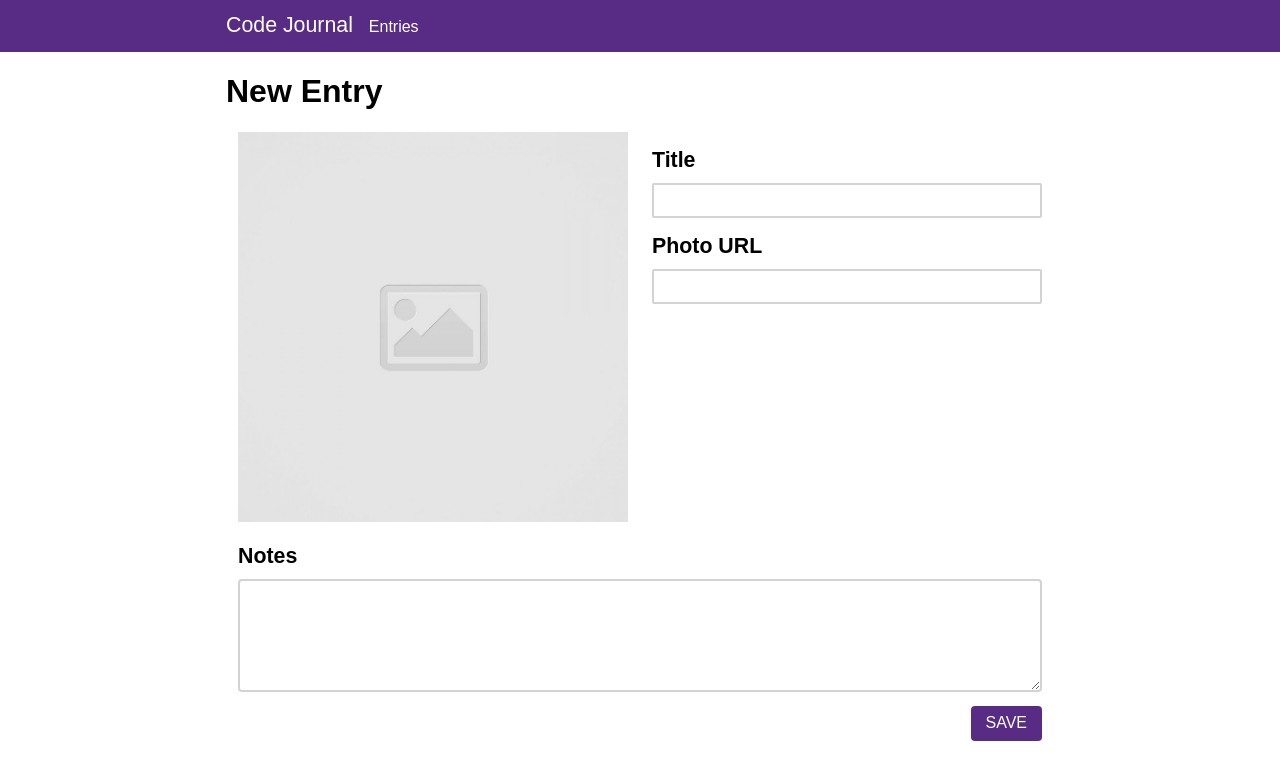
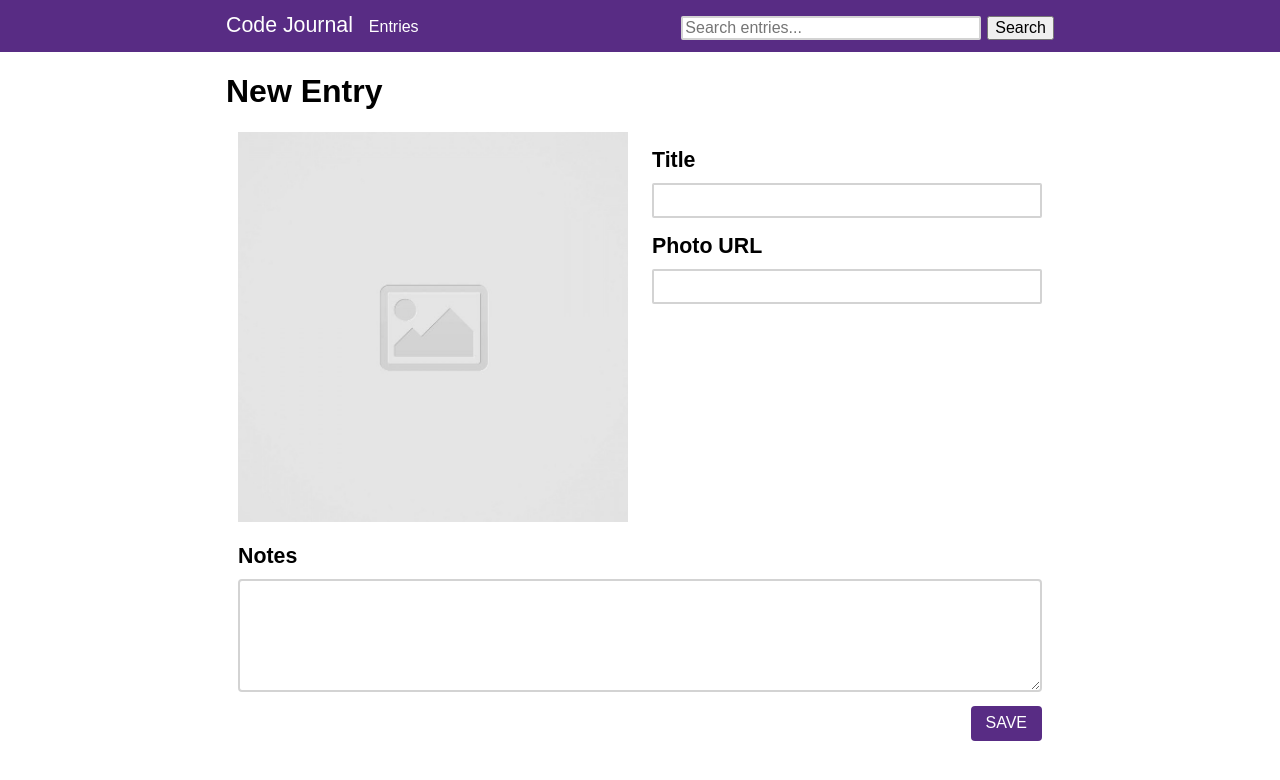
Before and after one commit to gavenlou/code-journal, a website: page index.html in a window 1280 px wide. Drawn offline with Linux system fonts and the light colour scheme.

Commit message:
Added Search Bar

```diff
--- a/css/styles.css
+++ b/css/styles.css
@@ -147,3 +147,14 @@ button:hover {
   padding: 6px 8px;
   font-weight: bold;
 }
+
+.searchBar {
+  height: auto;
+  font-size: 12pt;
+  width: 300px;
+}
+
+.searchButton {
+  height: auto;
+  font-size: 12pt;
+}
--- a/index.html
+++ b/index.html
@@ -16,9 +16,15 @@
 </head>
 <body>
   <header class="bar">
-    <nav class="nav">
-      <span>Code Journal</span>
-      <a id="entryView" class="subnav" onclick="viewSwap('entries')">Entries</a>
+    <nav class="nav flex space-between">
+      <div>
+        <span>Code Journal</span>
+        <a id="entryView" class="subnav" onclick="viewSwap('entries')">Entries</a>
+      </div>
+      <div>
+        <input id="search" class="searchBar" placeholder="Search entries...">
+        <button class="searchButton" onclick="searchEntries()">Search</button>
+      </div>
     </nav>
   </header>
   <main class="container">
@@ -77,7 +83,7 @@
         <button id="new" class="button" onclick="viewSwap('entry-form')">NEW</button>
       </div>
       <div class="empty">
-        <p>No entries have been recorded.</p>
+        <p id="noEntries">No entries found.</p>
       </div>
       <ul>
         <li class="flex">
--- a/js/main.js
+++ b/js/main.js
@@ -9,6 +9,7 @@ var $delete = document.querySelector('#delete');
 var $modal = document.querySelector('.modal');
 var $cancel = document.querySelector('.cancel');
 var $confirm = document.querySelector('.confirm');
+var $searchBar = document.querySelector('#search');
 
 photoUrl.addEventListener('input', function () {
   photo.setAttribute('src', event.target.value);
@@ -80,6 +81,27 @@ $uList.addEventListener('click', function () {
 
   $delete.className = 'delete';
 });
+
+$searchBar.addEventListener('keydown', function () {
+  if (event.key === 'Enter') searchEntries();
+});
+
+function searchEntries() {
+  if ($searchBar.value === '') return viewSwap('entries');
+  if (data.view !== 'entries') viewSwap('entries');
+  var search = $searchBar.value.toLowerCase();
+  while ($uList.firstChild) {
+    $uList.removeChild($uList.firstChild);
+  }
+  for (var i = data.entries.length - 1; i >= 0; i--) {
+    if (data.entries[i].title.toLowerCase() === search) {
+      $uList.appendChild(renderEntry(data.entries[i]));
+    }
+    if (!$uList.firstChild) document.querySelector('.empty').className = 'empty';
+    else document.querySelector('.empty').className = 'empty hidden';
+  }
+  $searchBar.value = '';
+}
 
 function renderEntry(entry) {
 
```
